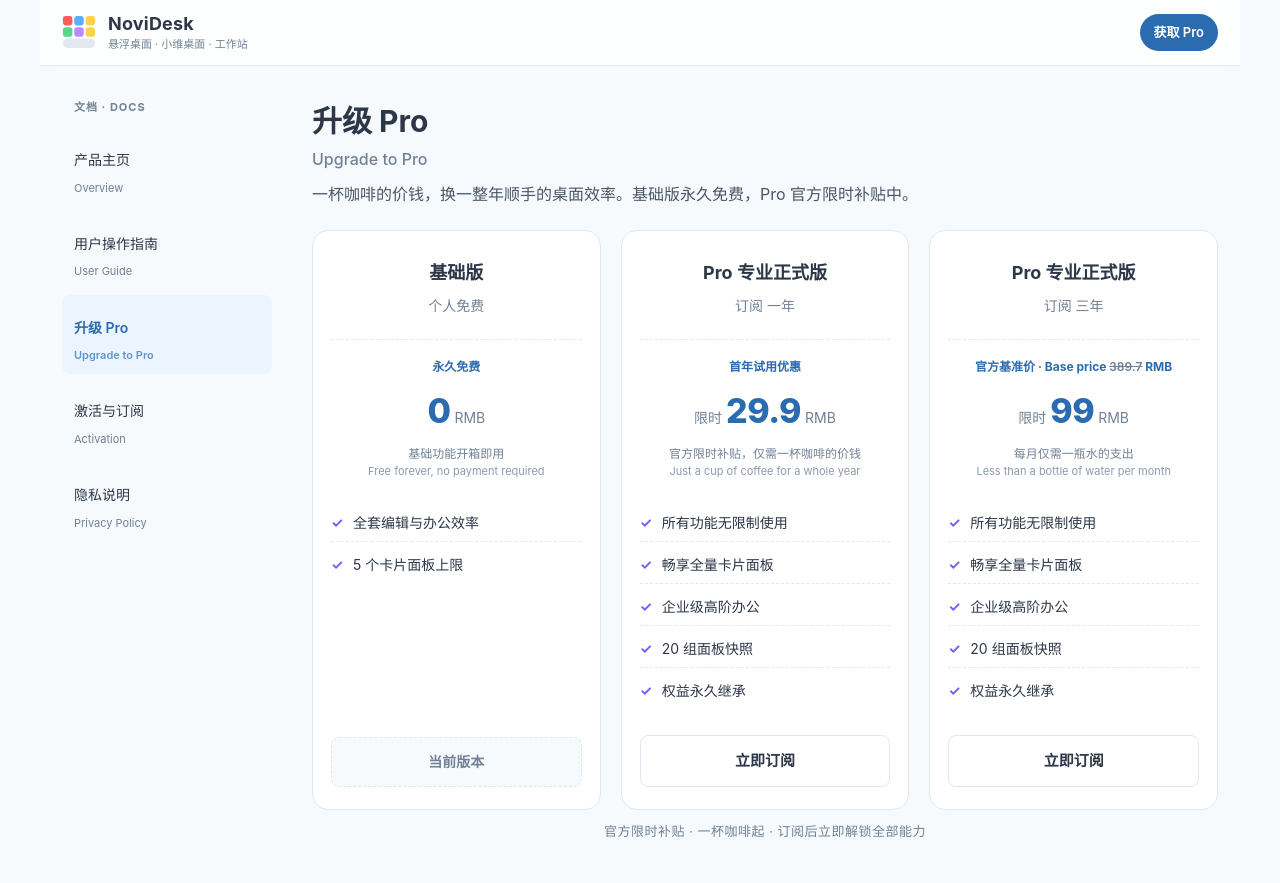
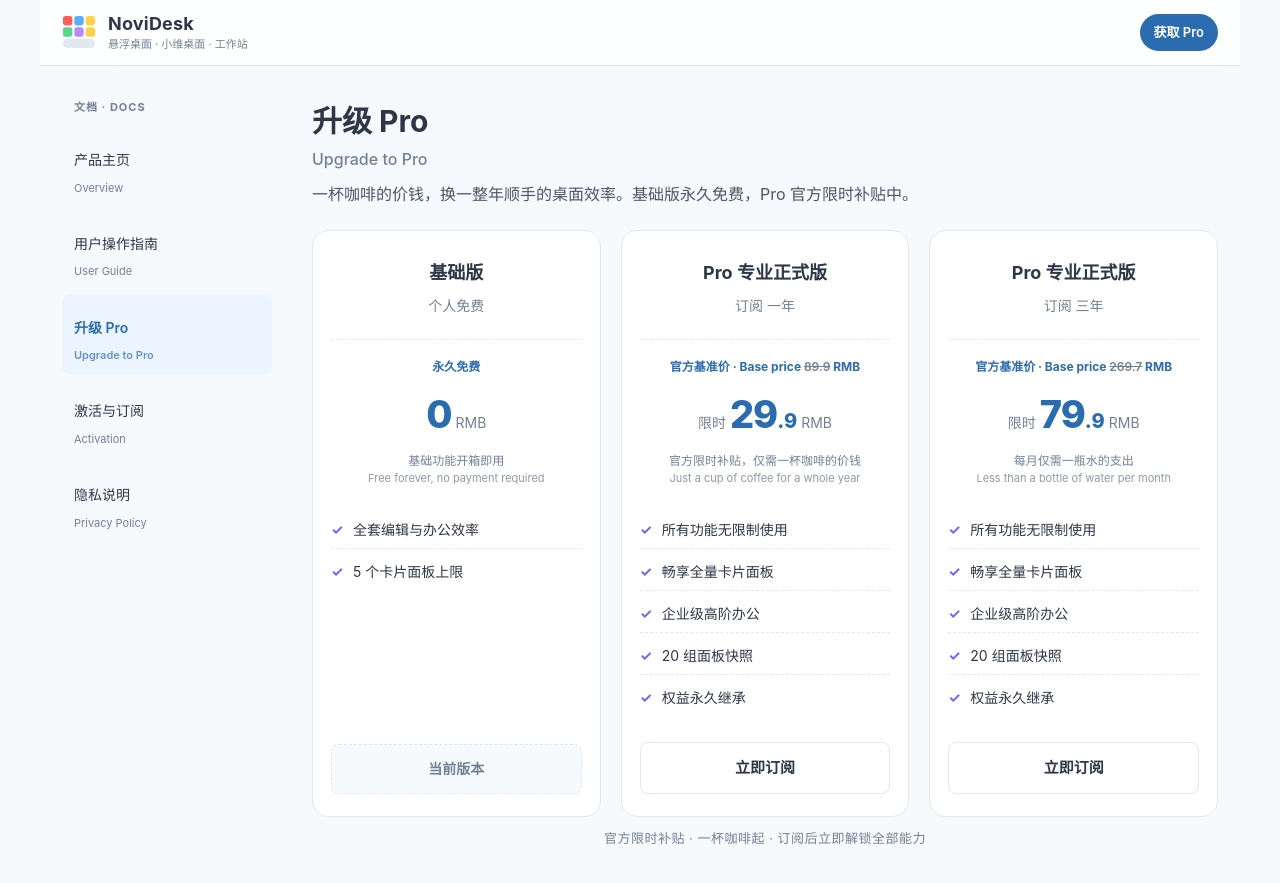
Before and after one commit to tech-littlesoft/NoviDesk, a Jekyll site: the page built from buy.md, in a window 1280 px wide and 900 px high. Shown: the top 883 px of the window. Built offline with Jekyll 4.4.1, drawn with Linux system fonts in a browser that asks for light colours.

Commit message:
卡片基准价修正 + 售价风格数字排版
- 一年卡基准价改为 官方基准价 · Base price 89.9 RMB（原「首年试用优惠」标签移除）
- 三年卡基准价 389.7 → 269.7 RMB，限时价 99 → 79.9 RMB
- 限时价改为售价风格：整数部分 38px 大字，小数部分（.9）20px 小字
- 深色模式下小数部分同步使用亮蓝 #7fb3e8

```diff
--- a/assets/css/style.css
+++ b/assets/css/style.css
@@ -152,7 +152,8 @@ body.wide-page .site-footer { max-width:1200px; }
 .pricing-card .price-tag { display:block; min-height:18px; font-size:12px; font-weight:700; color:var(--brand); }
 .pricing-card .price-tag s { color:var(--muted); font-weight:600; }
 .pricing-card .price-num { display:block; margin-top:4px; font-size:14px; color:var(--muted); }
-.pricing-card .price-num b { font-size:34px; font-weight:800; color:var(--brand); letter-spacing:-.5px; }
+.pricing-card .price-num b { font-size:38px; font-weight:800; color:var(--brand); letter-spacing:-1px; }
+.pricing-card .price-num .dec { font-size:20px; font-weight:800; color:var(--brand); letter-spacing:0; }
 .pricing-card .price-note { display:block; min-height:36px; margin-top:4px; font-size:12px; color:var(--muted); line-height:1.6; }
 .pricing-card .price-note-en { display:block; font-size:11px; line-height:1.5; opacity:.8; }
 .pricing-card .features { list-style:none; padding:0; margin:0 0 22px; font-size:14px; color:var(--ink); text-align:left; flex:1; }
@@ -185,7 +186,8 @@ body.wide-page .site-footer { max-width:1200px; }
   .pricing-card:hover .btn,
   .pricing-card:focus-within .btn { background:var(--brand); color:#fff; border-color:var(--brand); }
   .pricing-card .price-tag,
-  .pricing-card .price-num b { color:#7fb3e8; }
+  .pricing-card .price-num b,
+  .pricing-card .price-num .dec { color:#7fb3e8; }
   .pricing-card .price,
   .pricing-card .features li { border-color:#333; }
   .cta-note { color:var(--ink); }
--- a/buy.md
+++ b/buy.md
@@ -32,8 +32,8 @@ wide: true
     <p class="period">订阅 一年</p>
 
     <div class="price">
-      <span class="price-tag">首年试用优惠</span>
-      <span class="price-num">限时 <b>29.9</b> RMB</span>
+      <span class="price-tag">官方基准价 · Base price <s>89.9</s> RMB</span>
+      <span class="price-num">限时 <b>29</b><span class="dec">.9</span> RMB</span>
       <span class="price-note">官方限时补贴，仅需一杯咖啡的价钱<span class="price-note-en">Just a cup of coffee for a whole year</span></span>
     </div>
 
@@ -52,8 +52,8 @@ wide: true
     <p class="period">订阅 三年</p>
 
     <div class="price">
-      <span class="price-tag">官方基准价 · Base price <s>389.7</s> RMB</span>
-      <span class="price-num">限时 <b>99</b> RMB</span>
+      <span class="price-tag">官方基准价 · Base price <s>269.7</s> RMB</span>
+      <span class="price-num">限时 <b>79</b><span class="dec">.9</span> RMB</span>
       <span class="price-note">每月仅需一瓶水的支出<span class="price-note-en">Less than a bottle of water per month</span></span>
     </div>
 
```
